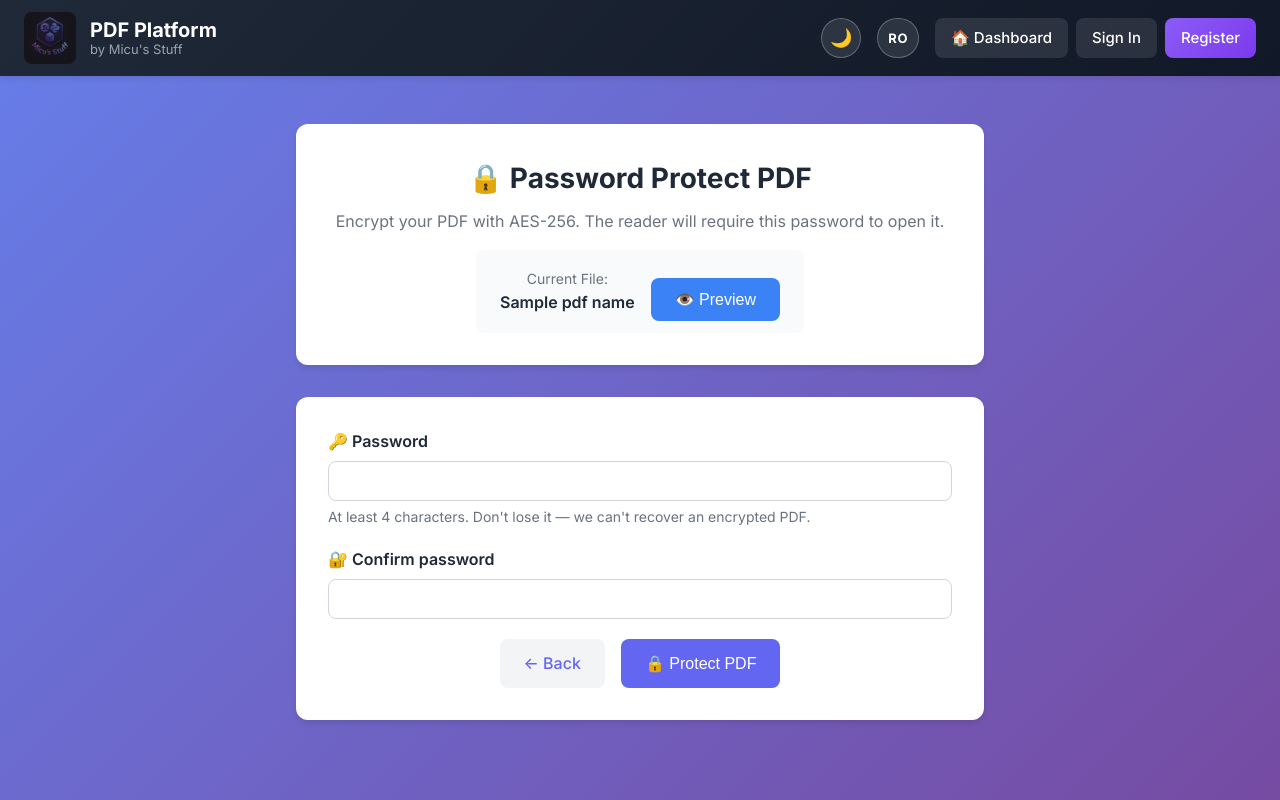
After one commit to Alexandru2984/pdf_Editor_v2, a Django app: template pdfeditor/templates/pdfeditor/protect.html in a window 1280 px wide. The commit adds this page. Run offline with Django 4.2, Linux system fonts and the light colour scheme; tables that the repository leaves empty hold one stand-in row (values such as "Sample post"); the template is opened without the code that fills it: values that come from a table or form of the project are taken from there, most other values are stand-ins (such as "Sample title", 1, 10 or a date in 2020); some libraries are stand-ins or nearby versions.

Commit message:
Added password-protect for pdf's

```diff
--- a/pdfeditor/forms.py
+++ b/pdfeditor/forms.py
@@ -136,6 +136,32 @@ class CompressPDFForm(forms.Form):
     quality = forms.ChoiceField(
         choices=QUALITY_CHOICES, initial="medium", widget=forms.RadioSelect, label="Compression Level"
     )
+
+
+class ProtectPDFForm(forms.Form):
+    """Form for password-protecting a PDF (AES-256)."""
+
+    user_password = forms.CharField(
+        min_length=4,
+        max_length=128,
+        required=True,
+        label="Password",
+        widget=forms.PasswordInput(attrs={"autocomplete": "new-password"}),
+    )
+    user_password_confirm = forms.CharField(
+        max_length=128,
+        required=True,
+        label="Confirm password",
+        widget=forms.PasswordInput(attrs={"autocomplete": "new-password"}),
+    )
+
+    def clean(self) -> dict:
+        cleaned = super().clean()
+        pw = cleaned.get("user_password") or ""
+        confirm = cleaned.get("user_password_confirm") or ""
+        if pw and confirm and pw != confirm:
+            self.add_error("user_password_confirm", "Passwords do not match.")
+        return cleaned
 
 
 class WatermarkForm(forms.Form):
--- a/pdfeditor/models.py
+++ b/pdfeditor/models.py
@@ -56,6 +56,7 @@ class ProcessedPDF(models.Model):
     KIND_PAGE_NUMBERS = "page_numbers"
     KIND_REPHRASE = "rephrase"
     KIND_FORM_FILL = "form_fill"
+    KIND_PROTECT = "protect"
 
     KIND_CHOICES = [
         (KIND_FIND_REPLACE, "Find & Replace"),
@@ -67,6 +68,7 @@ class ProcessedPDF(models.Model):
         (KIND_PAGE_NUMBERS, "Page Numbers"),
         (KIND_REPHRASE, "AI Rephrase"),
         (KIND_FORM_FILL, "Form Fill"),
+        (KIND_PROTECT, "Password Protect"),
     ]
 
     id = models.UUIDField(primary_key=True, default=uuid.uuid4, editable=False)
--- a/pdfeditor/pdf_processor/__init__.py
+++ b/pdfeditor/pdf_processor/__init__.py
@@ -19,6 +19,7 @@ from .ops import (
     add_watermark,
     compress_pdf,
     merge_pdfs,
+    protect_pdf,
     rotate_pages,
     split_pdf,
 )
@@ -29,6 +30,7 @@ __all__ = [
     "split_pdf",
     "merge_pdfs",
     "compress_pdf",
+    "protect_pdf",
     "add_watermark",
     "rotate_pages",
     "add_page_numbers",
--- /dev/null
+++ b/pdfeditor/templates/pdfeditor/protect.html
@@ -0,0 +1,122 @@
+{% extends 'pdfeditor/base.html' %}
+{% load i18n %}
+
+{% block title %}{% trans "Password Protect PDF" %}{% endblock %}
+
+{% block content %}
+<div class="preview-container" style="--tool-max-width: 720px;">
+    <div class="preview-header">
+
+        {% if uploaded_pdfs|length > 1 %}
+        <div class="tool-pdf-selector-bar">
+            <label for="pdf-selector">
+                📂 {% trans "Select PDF to Protect:" %}
+            </label>
+            <select id="pdf-selector" onchange="window.location.href='{% url 'protect' %}?pdf=' + encodeURIComponent(this.value)">
+                {% for pdf in uploaded_pdfs %}
+                <option value="{{ pdf.id }}" {% if pdf.id == selected_pdf.id %}selected{% endif %}>
+                    📄 {{ pdf.name }} • {{ pdf.size|filesizeformat }}
+                </option>
+                {% endfor %}
+            </select>
+            <p class="picker-hint">
+                💡 {% blocktrans with count=uploaded_pdfs|length %}You have {{ count }} PDFs uploaded. Switch anytime!{% endblocktrans %}
+            </p>
+        </div>
+        {% endif %}
+
+        <div class="text-center">
+            <h2 class="tool-page-title">🔒 {% trans "Password Protect PDF" %}</h2>
+            <p class="tool-page-subtitle">
+                {% trans "Encrypt your PDF with AES-256. The reader will require this password to open it." %}
+            </p>
+            <div class="tool-info-bar">
+                <div>
+                    <div class="tool-info-label">{% trans "Current File:" %}</div>
+                    <div class="tool-info-value">{{ pdf_name }}</div>
+                </div>
+                <button onclick="pdfModal.open('/media/{{ pdf_path_relative }}')" class="btn btn-preview tool-info-bar-divider">
+                    👁️ {% trans "Preview" %}
+                </button>
+            </div>
+        </div>
+    </div>
+
+    <div class="pdf-viewer-wrapper">
+        <form method="post" novalidate>
+            {% csrf_token %}
+
+            {% if form.non_field_errors %}
+            <div class="alert-box alert-box--error">{{ form.non_field_errors }}</div>
+            {% endif %}
+
+            <div class="form-field">
+                <label class="form-field-label" for="{{ form.user_password.id_for_label }}">
+                    🔑 {% trans "Password" %}
+                </label>
+                {{ form.user_password }}
+                <small class="form-field-help">
+                    {% trans "At least 4 characters. Don't lose it — we can't recover an encrypted PDF." %}
+                </small>
+                {% if form.user_password.errors %}<div class="form-field-error">{{ form.user_password.errors }}</div>{% endif %}
+            </div>
+
+            <div class="form-field">
+                <label class="form-field-label" for="{{ form.user_password_confirm.id_for_label }}">
+                    🔐 {% trans "Confirm password" %}
+                </label>
+                {{ form.user_password_confirm }}
+                {% if form.user_password_confirm.errors %}<div class="form-field-error">{{ form.user_password_confirm.errors }}</div>{% endif %}
+            </div>
+
+            <div class="tool-form-actions">
+                <a href="{% url 'dashboard' %}" class="btn btn-secondary">
+                    ← {% trans "Back" %}
+                </a>
+                <button type="submit" class="btn btn-primary">
+                    🔒 {% trans "Protect PDF" %}
+                </button>
+            </div>
+        </form>
+    </div>
+</div>
+
+<style>
+    .form-field {
+        margin-bottom: 1.25rem;
+    }
+    .form-field-label {
+        display: block;
+        font-weight: 600;
+        margin-bottom: 0.4rem;
+        color: var(--text-primary, #1f2937);
+    }
+    .form-field input[type="password"] {
+        width: 100%;
+        padding: 0.625rem;
+        border: 1px solid #d1d5db;
+        border-radius: 0.5rem;
+        font-size: 1rem;
+        box-sizing: border-box;
+    }
+    .form-field-help {
+        display: block;
+        margin-top: 0.35rem;
+        color: #6b7280;
+        font-size: 0.875rem;
+    }
+    .form-field-error {
+        color: #b91c1c;
+        font-size: 0.875rem;
+        margin-top: 0.25rem;
+    }
+    .alert-box--error {
+        background: #fef2f2;
+        border: 1px solid #fecaca;
+        color: #991b1b;
+        padding: 0.75rem 1rem;
+        border-radius: 0.5rem;
+        margin-bottom: 1rem;
+    }
+</style>
+{% endblock %}
--- a/pdfeditor/urls.py
+++ b/pdfeditor/urls.py
@@ -20,6 +20,9 @@ urlpatterns = [
     path("compress/", views.compress_view, name="compress"),
     path("compress/result/", views.compress_result_view, name="compress_result"),
     path("download_compressed/", views.download_compressed_view, name="download_compressed"),
+    path("protect/", views.protect_view, name="protect"),
+    path("protect/result/", views.protect_result_view, name="protect_result"),
+    path("download_protected/", views.download_protected_view, name="download_protected"),
     path("watermark/", views.watermark_view, name="watermark"),
     path("watermark/result/", views.watermark_result_view, name="watermark_result"),
     path("download_watermarked/", views.download_watermarked_view, name="download_watermarked"),
--- a/pdfeditor/views/__init__.py
+++ b/pdfeditor/views/__init__.py
@@ -17,9 +17,12 @@ from .basic_ops import (
     compress_view,
     download_compressed_view,
     download_merged_view,
+    download_protected_view,
     download_split_file_view,
     merge_result_view,
     merge_view,
+    protect_result_view,
+    protect_view,
     split_result_view,
     split_view,
 )
@@ -81,6 +84,9 @@ __all__ = [
     "compress_view",
     "compress_result_view",
     "download_compressed_view",
+    "protect_view",
+    "protect_result_view",
+    "download_protected_view",
     "watermark_view",
     "watermark_result_view",
     "download_watermarked_view",
```
Also changed, not shown: pdfeditor/pdf_processor/ops.py (+34 -0 lines), pdfeditor/templates/pdfeditor/dashboard.html (+7 -0 lines), pdfeditor/templates/pdfeditor/protect_result.html (added, +50 -0 lines), pdfeditor/tests_ops.py (+60 -0 lines), pdfeditor/views/basic_ops.py (+76 -3 lines), locale/ro/LC_MESSAGES/django.po, pdfeditor/migrations/0004_alter_processedpdf_kind.py (added), 1 other file.
